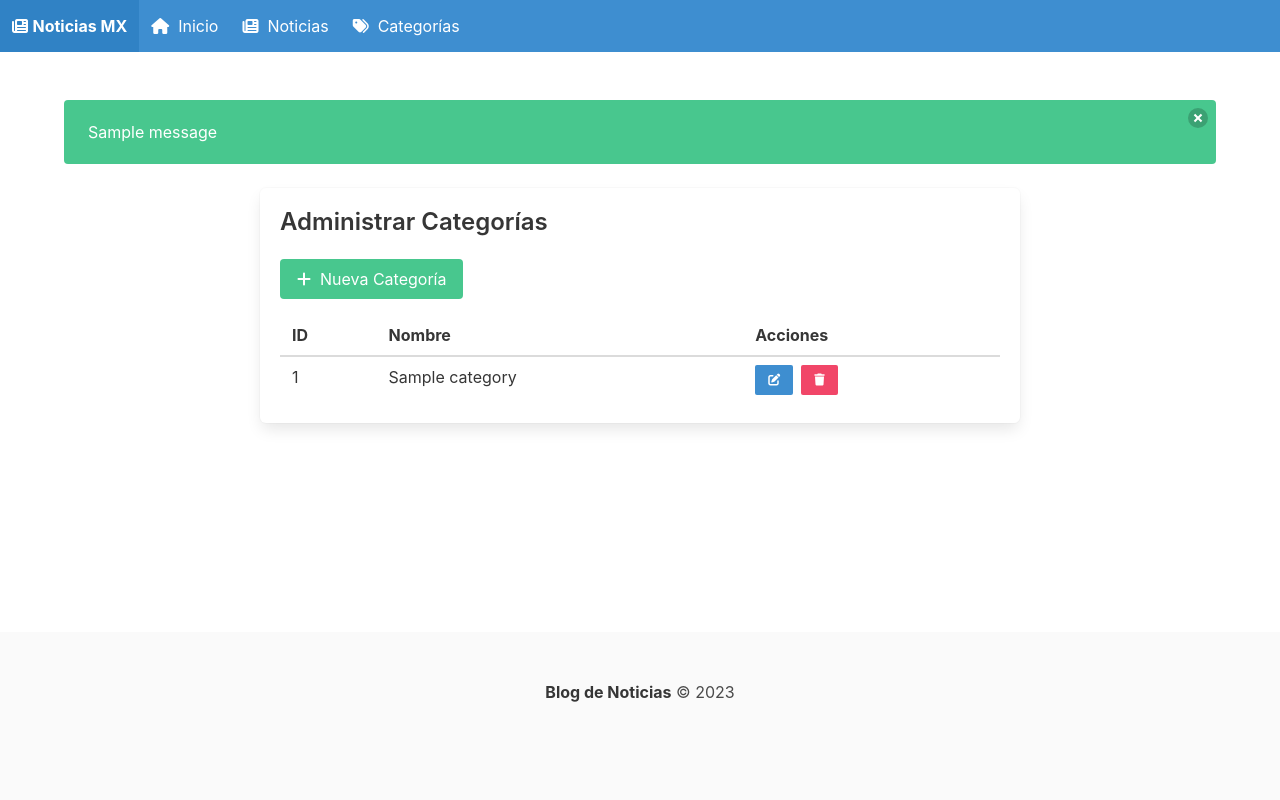
After one commit to EfrenDavidLopezMancilla/trabajosunidad2, a Flask app: page /categories in a window 1280 px wide. The commit adds this page. Run offline with Flask 3, Linux system fonts and the light colour scheme; tables that the repository leaves empty hold one stand-in row (values such as "Sample post"); one stand-in notice (Sample message) is shown.

Commit message:
feat: Agrega sistema completo de categorías y panel home

```diff
--- a/app.py
+++ b/app.py
@@ -10,35 +10,40 @@ load_dotenv()
 app = Flask(__name__)
 app.secret_key = os.getenv('SECRET_KEY') or 'una-clave-secreta-muy-segura'
 
-# Configuración de la base de datos PostgreSQL
-app.config['SQLALCHEMY_DATABASE_URI'] = os.getenv('DATABASE_URL')
+# Configuración de la base de datos
+app.config['SQLALCHEMY_DATABASE_URI'] = os.getenv('DATABASE_URL', 'sqlite:///blog.db').replace('postgres://', 'postgresql://')
 app.config['SQLALCHEMY_TRACK_MODIFICATIONS'] = False
 
 # Crear instancia de SQLAlchemy
 db = SQLAlchemy(app)
 
-# Modelo Categoría
+# Modelos
 class Category(db.Model):
     __tablename__ = 'categories'
     id = db.Column(db.Integer, primary_key=True)
     name = db.Column(db.String(100), nullable=False, unique=True)
+    posts = db.relationship('Post', backref='category_ref', lazy=True)
 
-# Modelo Post
 class Post(db.Model):
     __tablename__ = 'posts'
     id = db.Column(db.Integer, primary_key=True)
     title = db.Column(db.String(200), nullable=False)
     content = db.Column(db.Text, nullable=False)
     category_id = db.Column(db.Integer, db.ForeignKey('categories.id'), nullable=True)
-    category = db.relationship('Category', backref=db.backref('posts', lazy=True))
+    category = db.relationship('Category', backref=db.backref('post_ref', lazy=True))
 
-# Ruta para ver todos los posts
+# Rutas principales
 @app.route('/')
-def index():
+def home():
+    return render_template('home.html')
+
+# Rutas para Posts
+@app.route('/posts')
+def list_posts():
     posts = Post.query.all()
-    return render_template('index.html', posts=posts)
+    categories = Category.query.all()
+    return render_template('index.html', posts=posts, categories=categories)
 
-# Ruta para crear un nuevo post
 @app.route('/post/new', methods=['GET', 'POST'])
 def add_post():
     if request.method == 'POST':
@@ -54,12 +59,11 @@ def add_post():
         db.session.add(new_post)
         db.session.commit()
         flash('Post creado exitosamente', 'success')
-        return redirect(url_for('index'))
+        return redirect(url_for('list_posts'))
 
     categories = Category.query.all()
     return render_template('create_post.html', categories=categories)
 
-# Ruta para actualizar un post
 @app.route('/post/update/<int:id>', methods=['GET', 'POST'])
 def update_post(id):
     post = Post.query.get_or_404(id)
@@ -69,21 +73,84 @@ def update_post(id):
         post.category_id = request.form.get('category_id')
         db.session.commit()
         flash('Post actualizado exitosamente', 'success')
-        return redirect(url_for('index'))
+        return redirect(url_for('list_posts'))
 
     categories = Category.query.all()
     return render_template('update_post.html', post=post, categories=categories)
 
-# Ruta para eliminar un post
 @app.route('/post/delete/<int:id>')
 def delete_post(id):
     post = Post.query.get_or_404(id)
     db.session.delete(post)
     db.session.commit()
     flash('Post eliminado exitosamente', 'success')
-    return redirect(url_for('index'))
+    return redirect(url_for('list_posts'))
 
-# Crear tablas al inicio
+# Rutas para Categorías
+@app.route('/categories')
+def list_categories():
+    categories = Category.query.order_by(Category.name).all()
+    return render_template('categories.html', categories=categories)
+
+@app.route('/categories/add', methods=['GET', 'POST'])
+def add_category():
+    if request.method == 'POST':
+        name = request.form['name'].strip()
+
+        if not name:
+            flash('El nombre de la categoría es requerido', 'error')
+            return redirect(url_for('add_category'))
+
+        if Category.query.filter_by(name=name).first():
+            flash('Esta categoría ya existe', 'error')
+            return redirect(url_for('add_category'))
+
+        new_category = Category(name=name)
+        db.session.add(new_category)
+        db.session.commit()
+        flash('Categoría creada exitosamente', 'success')
+        return redirect(url_for('list_categories'))
+
+    return render_template('add_category.html')
+
+@app.route('/categories/edit/<int:id>', methods=['GET', 'POST'])
+def edit_category(id):
+    category = Category.query.get_or_404(id)
+
+    if request.method == 'POST':
+        name = request.form['name'].strip()
+
+        if not name:
+            flash('El nombre de la categoría es requerido', 'error')
+            return redirect(url_for('edit_category', id=id))
+
+        existing = Category.query.filter(Category.id != id, Category.name == name).first()
+        if existing:
+            flash('Esta categoría ya existe', 'error')
+            return redirect(url_for('edit_category', id=id))
+
+        category.name = name
+        db.session.commit()
+        flash('Categoría actualizada exitosamente', 'success')
+        return redirect(url_for('list_categories'))
+
+    return render_template('edit_category.html', category=category)
+
+@app.route('/categories/delete/<int:id>')
+def delete_category(id):
+    category = Category.query.get_or_404(id)
+
+    # Verificar si hay posts asociados
+    if category.post_ref:
+        flash('No se puede eliminar: hay posts asociados a esta categoría', 'error')
+        return redirect(url_for('list_categories'))
+
+    db.session.delete(category)
+    db.session.commit()
+    flash('Categoría eliminada exitosamente', 'success')
+    return redirect(url_for('list_categories'))
+
+# Inicialización
 with app.app_context():
     db.create_all()
 
--- a/templates/base.html
+++ b/templates/base.html
@@ -1,23 +1,83 @@
-<<<<<<< HEAD
-<h2 class="subtitle has-text-centered is-4">Lo más reciente en México</h2>
-=======
 <!DOCTYPE html>
-<html class="theme-light" style="background-color: gainsboro;">
+<html lang="es">
 <head>
-    <meta charset="utf-8">
+    <meta charset="UTF-8">
     <meta name="viewport" content="width=device-width, initial-scale=1">
-    <title>{% block title %}{% endblock %}</title>
-    <link rel="stylesheet" href="https://cdn.jsdelivr.net/npm/bulma@1.0.2/css/bulma.min.css">
+    <title>{% block title %}Blog de Noticias{% endblock %}</title>
+    <link rel="stylesheet" href="https://cdn.jsdelivr.net/npm/bulma@0.9.3/css/bulma.min.css">
+    <link rel="stylesheet" href="https://cdnjs.cloudflare.com/ajax/libs/font-awesome/6.4.0/css/all.min.css">
+    <style>
+        .navbar-item img {
+            max-height: 2.5rem;
+        }
+        body {
+            min-height: 100vh;
+            display: flex;
+            flex-direction: column;
+        }
+        .main-content {
+            flex: 1;
+        }
+    </style>
 </head>
-  <body >
-    <header>
-        <br>
-        <h1 class="title has-text-centered is-1">Blog de Noticias</h1>
-        <hr>
-    </header>
+<body>
+    <nav class="navbar is-info" role="navigation" aria-label="main navigation">
+        <div class="navbar-brand">
+            <a class="navbar-item" href="{{ url_for('home') }}">
+                <i class="fas fa-newspaper"></i>&nbsp; <strong>Noticias MX</strong>
+            </a>
+        </div>
+
+        <div class="navbar-menu">
+            <div class="navbar-start">
+                <a class="navbar-item" href="{{ url_for('home') }}">
+                    <i class="fas fa-home"></i>&nbsp; Inicio
+                </a>
+                <a class="navbar-item" href="{{ url_for('list_posts') }}">
+                    <i class="fas fa-newspaper"></i>&nbsp; Noticias
+                </a>
+                <a class="navbar-item" href="{{ url_for('list_categories') }}">
+                    <i class="fas fa-tags"></i>&nbsp; Categorías
+                </a>
+            </div>
+        </div>
+    </nav>
+
+    <section class="section main-content">
         <div class="container">
+            {% with messages = get_flashed_messages(with_categories=true) %}
+                {% if messages %}
+                    {% for category, message in messages %}
+                    <div class="notification is-{{ category }}">
+                        <button class="delete"></button>
+                        {{ message }}
+                    </div>
+                    {% endfor %}
+                {% endif %}
+            {% endwith %}
+
             {% block content %}{% endblock %}
         </div>
+    </section>
+
+    <footer class="footer">
+        <div class="content has-text-centered">
+            <p>
+                <strong>Blog de Noticias</strong> &copy; 2023
+            </p>
+        </div>
+    </footer>
+
+    <script>
+        // Cerrar notificaciones
+        document.addEventListener('DOMContentLoaded', () => {
+            (document.querySelectorAll('.notification .delete') || []).forEach(($delete) => {
+                $notification = $delete.parentNode;
+                $delete.addEventListener('click', () => {
+                    $notification.parentNode.removeChild($notification);
+                });
+            });
+        });
+    </script>
 </body>
 </html>
->>>>>>> feature/02/19590341
--- /dev/null
+++ b/templates/categories.html
@@ -0,0 +1,55 @@
+{% extends 'base.html' %}
+
+{% block title %}Administrar Categorías{% endblock %}
+
+{% block content %}
+<div class="container">
+    <div class="columns is-centered">
+        <div class="column is-8">
+            <div class="box">
+                <h1 class="title is-4">Administrar Categorías</h1>
+
+                <!-- Botón para agregar nueva categoría -->
+                <a href="{{ url_for('add_category') }}" class="button is-success mb-4">
+                    <i class="fas fa-plus"></i>&nbsp; Nueva Categoría
+                </a>
+
+                <!-- Tabla de categorías -->
+                <div class="table-container">
+                    <table class="table is-fullwidth is-striped">
+                        <thead>
+                            <tr>
+                                <th>ID</th>
+                                <th>Nombre</th>
+                                <th>Acciones</th>
+                            </tr>
+                        </thead>
+                        <tbody>
+                            {% for category in categories %}
+                            <tr>
+                                <td>{{ category.id }}</td>
+                                <td>{{ category.name }}</td>
+                                <td>
+                                    <div class="buttons">
+                                        <a href="{{ url_for('edit_category', id=category.id) }}" class="button is-small is-info">
+                                            <i class="fas fa-edit"></i>
+                                        </a>
+                                        <a href="{{ url_for('delete_category', id=category.id) }}" class="button is-small is-danger" onclick="return confirm('¿Eliminar esta categoría?')">
+                                            <i class="fas fa-trash"></i>
+                                        </a>
+                                    </div>
+                                </td>
+                            </tr>
+                            {% else %}
+                            <tr>
+                                <td colspan="3" class="has-text-centered">No hay categorías registradas</td>
+                            </tr>
+                            {% endfor %}
+                        </tbody>
+                    </table>
+                </div>
+            </div>
+        </div>
+    </div>
+</div>
+{% endblock %}
--- a/templates/index.html
+++ b/templates/index.html
@@ -20,13 +20,13 @@
                         <!-- Título del post -->
                         <p class="title is-4">{{ post.title }}</p>
                         <!-- Categoría del post -->
-<<<<<<< HEAD
+
                         <p class="subtitle is-5">{{ post.category.name }}</p>
-=======
+
                         {% if post.category %}
                         <p class="subtitle is-5">{{ post.category.name }}</p>
                         {% endif %}
->>>>>>> feature/02/19590341
+
                     </div>
                 </div>
 
```
Also changed, not shown: templates/add_category.html (added, +33 -0 lines), templates/edit_category.html (added, +33 -0 lines), templates/home.html (added, +68 -0 lines). Lines whose indentation alone changed are shown as unchanged.
